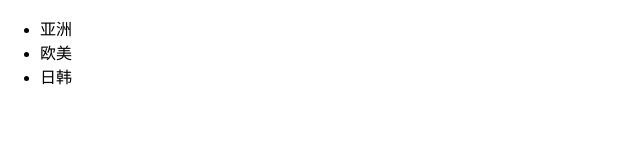
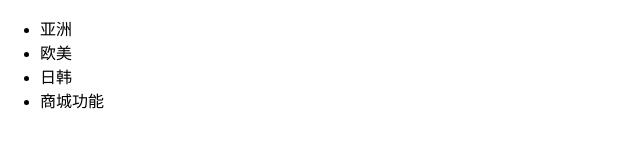
Before and after one commit to jianchen013/dbhot, a plain HTML site: page index.html in a window 1280 px wide. Shown: the whole page, without its empty margins (0-640 px from the left). Drawn offline with Linux system fonts and the light colour scheme.

Commit message:
商城功能

```diff
--- a/index.html
+++ b/index.html
@@ -14,6 +14,7 @@
 	<li>亚洲</li>
 	<li>欧美</li>
 	<li>日韩</li>
+	<li>商城功能</li>
 </ul>
 </body>
 </html>
```
